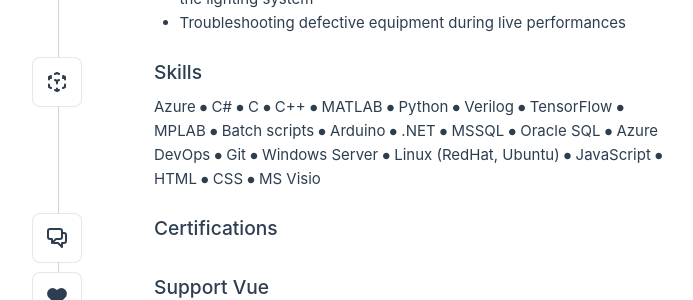
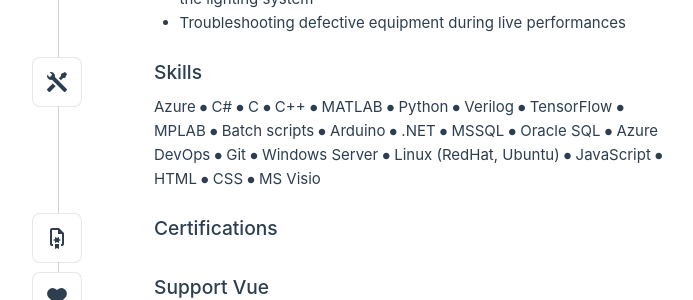
Before and after one commit to thelegend107/ResumeWebsite, a Vue app in the folder app/: page / in a window 1280 px wide. Shown: the part 1612-1912 px from the top of the page, without its empty margins (582-1275 px from the left). Built offline with nearby package versions, Linux system fonts and the light colour scheme.

Commit message:
Initial-Development 2.1.1
Icons

```diff
--- a/app/src/components/TheWelcome.vue
+++ b/app/src/components/TheWelcome.vue
@@ -2,9 +2,11 @@
 import WelcomeItem from './WelcomeItem.vue'
 import DocumentationIcon from './icons/IconDocumentation.vue'
 import ToolingIcon from './icons/IconTooling.vue'
-import EcosystemIcon from './icons/IconEcosystem.vue'
+//import EcosystemIcon from './icons/IconEcosystem.vue'
 import CommunityIcon from './icons/IconCommunity.vue'
 import SupportIcon from './icons/IconSupport.vue'
+import CertificateIcon from './icons/IconCertificate.vue'
+import SkillsIcon from './icons/IconSkills.vue'
 </script>
 
 <template>
@@ -89,7 +91,7 @@ import SupportIcon from './icons/IconSupport.vue'
 
   <WelcomeItem>
     <template #icon>
-      <EcosystemIcon />
+      <SkillsIcon />
     </template>
     <template #heading>Skills</template>
     Azure ⦁ C# ⦁ C ⦁ C++ ⦁ MATLAB ⦁ Python ⦁ Verilog ⦁ TensorFlow ⦁ MPLAB ⦁ Batch scripts ⦁ Arduino ⦁ .NET ⦁ MSSQL ⦁ Oracle SQL ⦁ Azure DevOps ⦁ Git ⦁ Windows Server ⦁ Linux (RedHat, Ubuntu) ⦁ JavaScript ⦁ HTML ⦁ CSS ⦁ MS Visio
@@ -97,7 +99,7 @@ import SupportIcon from './icons/IconSupport.vue'
 
   <WelcomeItem>
     <template #icon>
-      <CommunityIcon />
+      <CertificateIcon />
     </template>
     <template #heading>Certifications</template>
   </WelcomeItem>
@@ -114,4 +116,5 @@ import SupportIcon from './icons/IconSupport.vue'
 ul {
   padding-left: 5%;
 }
+
 </style>
--- a/app/src/components/WelcomeItem.vue
+++ b/app/src/components/WelcomeItem.vue
@@ -13,6 +13,7 @@
 </template>
 
 <style scoped>
+
 .item {
   margin-top: 2rem;
   display: flex;
--- /dev/null
+++ b/app/src/components/icons/IconCertificate.vue
@@ -0,0 +1,5 @@
+<template>
+    <svg xmlns="http://www.w3.org/2000/svg" width="24" height="24" fill="currentColor">
+        <path d="M14 13V11L12 12L10 11V13L8 14L10 15V17L12 16L14 17V15L16 14M14 2H7A2 2 0 0 0 5 4V18A2 2 0 0 0 7 20H8V18H7V4H13V8H17V18H16V20H17A2 2 0 0 0 19 18V7M14 13V11L12 12L10 11V13L8 14L10 15V17L12 16L14 17V15L16 14M10 23L12 22L14 23V18H10M14 13V11L12 12L10 11V13L8 14L10 15V17L12 16L14 17V15L16 14Z" />
+    </svg>
+</template>
--- /dev/null
+++ b/app/src/components/icons/IconSkills.vue
@@ -0,0 +1,5 @@
+<template>
+    <svg xmlns="http://www.w3.org/2000/svg" width="24" height="24" fill="currentColor">
+        <path d="M21.71 20.29L20.29 21.71A1 1 0 0 1 18.88 21.71L7 9.85A3.81 3.81 0 0 1 6 10A4 4 0 0 1 2.22 4.7L4.76 7.24L5.29 6.71L6.71 5.29L7.24 4.76L4.7 2.22A4 4 0 0 1 10 6A3.81 3.81 0 0 1 9.85 7L21.71 18.88A1 1 0 0 1 21.71 20.29M2.29 18.88A1 1 0 0 0 2.29 20.29L3.71 21.71A1 1 0 0 0 5.12 21.71L10.59 16.25L7.76 13.42M20 2L16 4V6L13.83 8.17L15.83 10.17L18 8H20L22 4Z" />
+    </svg>
+</template>
```
